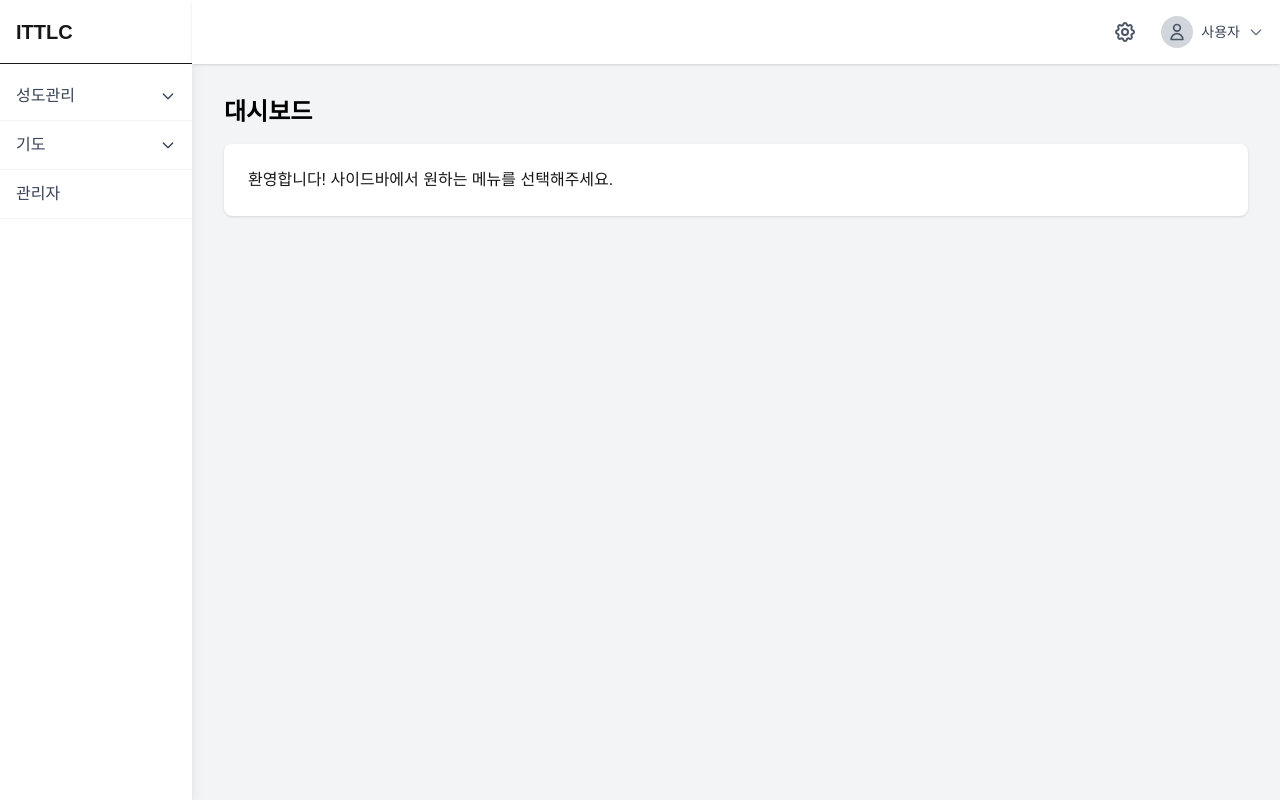
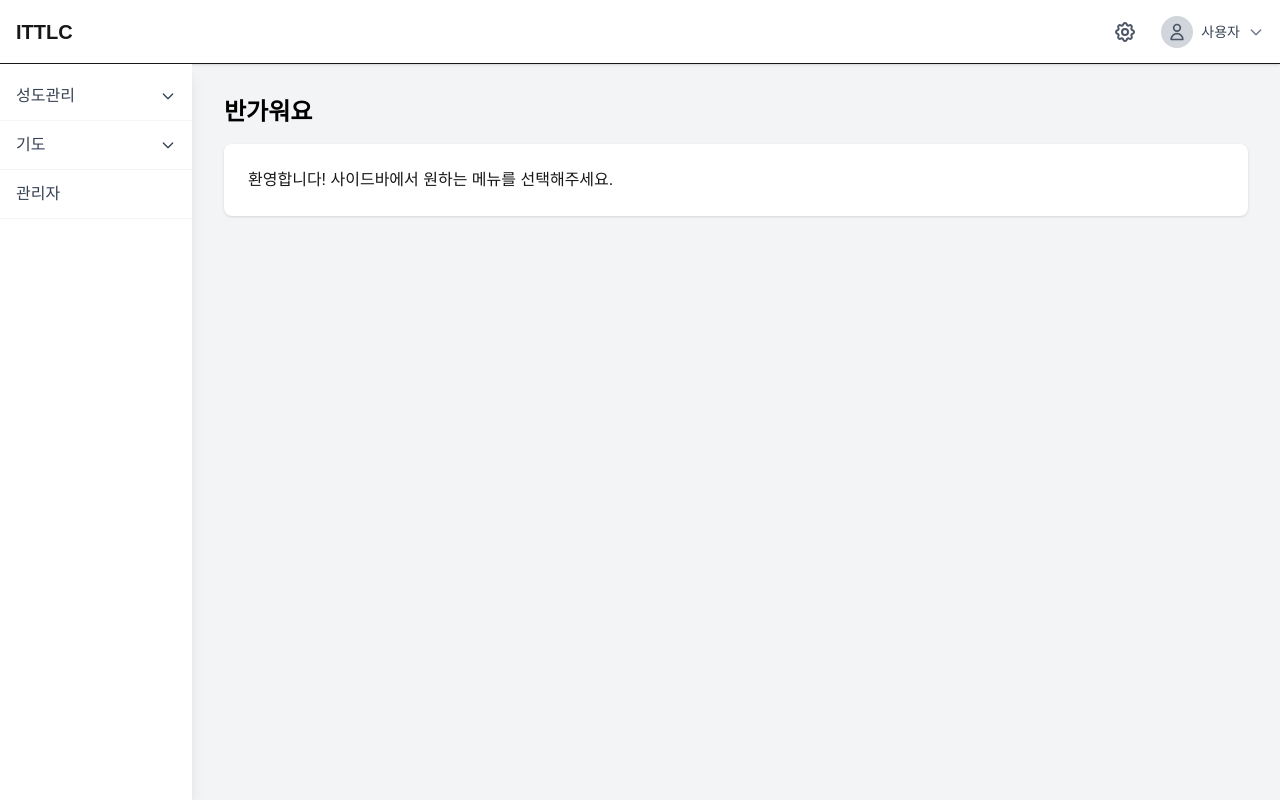
Before and after one commit to hozza94/ittlc_fe, a Next.js app: page /main in a window 1280 px wide. Built offline with nearby package versions, Linux system fonts and the light colour scheme.

Commit message:
💄 UI/UX Modify
상단 바와 사이드 바를 명확히 분리하고, 다크모드 라이트 모드에서 아이콘 구분을 더 확실히 함

```diff
--- a/src/app/globals.css
+++ b/src/app/globals.css
@@ -13,8 +13,17 @@
 }
 
 /* 아코디언 메뉴 애니메이션 */
+/* 아코디언 메뉴의 애니메이션 속도를 다음과 같이 조정했습니다:
+
+메뉴가 닫힐 때 (기본 상태):
+max-height: 0.15초 (기존 0.3초에서 단축)
+opacity: 0.1초 (기존 0.2초에서 단축)
+메뉴가 열릴 때 (.open 클래스):
+max-height: 0.25초 (살짝 더 부드러운 느낌을 위해 약간 더 길게)
+opacity: 0.15초 (기본보다 약간 더 길게)
+이제 메뉴가 더 빠르게 반응할 것이며, 특히 닫힐 때의 지연이 줄어들어 더 반응성이 좋아졌습니다. 필요에 따라 이 값을 더 조정하고 싶으시면 말씀해 주세요! */
 .accordion-content {
-  transition: max-height 0.3s ease-out, opacity 0.2s ease-out;
+  transition: max-height 0.15s ease-out, opacity 0.1s ease-out;
   opacity: 0;
   max-height: 0;
   overflow: hidden;
@@ -23,6 +32,7 @@
 .accordion-content.open {
   opacity: 1;
   max-height: 500px; /* 적당히 큰 값으로 설정 */
+  transition: max-height 0.25s ease-in, opacity 0.15s ease-in;
 }
 
 /* 스크롤바 스타일링 */
--- a/src/app/main/ClientLayout.tsx
+++ b/src/app/main/ClientLayout.tsx
@@ -50,12 +50,41 @@ export default function ClientLayout({
   ];
 
   return (
-    <div className="flex h-screen bg-gray-100">
-      {/* 사이드바 */}
-      <div className="w-48 bg-white shadow-lg flex flex-col">
-        <div className="h-16 flex items-center px-4 border-b">
-          <h1 className="text-xl font-bold">ITTLC</h1>
+    <div className="flex flex-col h-screen max-h-screen bg-gray-100 overflow-hidden">
+      {/* 상단 바 */}
+      <header className="bg-white shadow-sm h-16 flex-shrink-0 flex items-center border-b">
+        <div className="flex items-center w-full px-4">
+          <h1 className="text-xl font-bold mr-8">ITTLC</h1>
+          {/* 기존 상단 바 컨텐츠 */}
+          <div className="flex-1"></div>
+          <div className="flex items-center space-x-4">
+            <button className="p-2 text-gray-600 hover:text-gray-900 hover:bg-gray-100 rounded-full transition-colors">
+              <svg xmlns="http://www.w3.org/2000/svg" className="h-6 w-6" fill="none" viewBox="0 0 24 24" stroke="currentColor">
+                <path strokeLinecap="round" strokeLinejoin="round" strokeWidth={2} d="M10.325 4.317c.426-1.756 2.924-1.756 3.35 0a1.724 1.724 0 002.573 1.066c1.543-.94 3.31.826 2.37 2.37a1.724 1.724 0 001.065 2.572c1.756.426 1.756 2.924 0 3.35a1.724 1.724 0 00-1.066 2.573c.94 1.543-.826 3.31-2.37 2.37a1.724 1.724 0 00-2.572 1.065c-.426 1.756-2.924 1.756-3.35 0a1.724 1.724 0 00-2.573-1.066c-1.543.94-3.31-.826-2.37-2.37a1.724 1.724 0 00-1.065-2.572c-1.756-.426-1.756-2.924 0-3.35a1.724 1.724 0 001.066-2.573c-.94-1.543.826-3.31 2.37-2.37.996.608 2.296.07 2.572-1.065z" />
+                <path strokeLinecap="round" strokeLinejoin="round" strokeWidth={2} d="M15 12a3 3 0 11-6 0 3 3 0 016 0z" />
+              </svg>
+            </button>
+            <div className="relative">
+              <button className="flex items-center space-x-2 focus:outline-none">
+                <div className="h-8 w-8 rounded-full bg-gray-300 flex items-center justify-center text-gray-600">
+                  <svg xmlns="http://www.w3.org/2000/svg" className="h-5 w-5" fill="none" viewBox="0 0 24 24" stroke="currentColor">
+                    <path strokeLinecap="round" strokeLinejoin="round" strokeWidth={2} d="M16 7a4 4 0 11-8 0 4 4 0 018 0zM12 14a7 7 0 00-7 7h14a7 7 0 00-7-7z" />
+                  </svg>
+                </div>
+                <span className="text-sm font-medium text-gray-700">사용자</span>
+                <svg xmlns="http://www.w3.org/2000/svg" className="h-4 w-4 text-gray-500" fill="none" viewBox="0 0 24 24" stroke="currentColor">
+                  <path strokeLinecap="round" strokeLinejoin="round" strokeWidth={2} d="M19 9l-7 7-7-7" />
+                </svg>
+              </button>
+            </div>
+          </div>
         </div>
+      </header>
+
+      {/* 메인 컨텐츠 영역 */}
+      <div className="flex flex-1 overflow-hidden">
+        {/* 사이드바 */}
+        <div className="w-48 bg-white shadow-lg flex flex-col">
         <nav className="flex-1 overflow-y-auto">
           <ul className="py-2">
             {menuItems.map((item) => (
@@ -99,36 +128,6 @@ export default function ClientLayout({
         </nav>
       </div>
 
-      {/* 메인 콘텐츠 */}
-      <div className="flex-1 flex flex-col">
-        {/* 헤더 */}
-        <header className="bg-white shadow-sm h-16 flex items-center">
-          <div className="flex justify-between items-center w-full px-4">
-            <div className="flex-1"></div> {/* 왼쪽 여백을 위한 빈 div */}
-            <div className="flex items-center space-x-4">
-              <button className="p-2 text-gray-600 hover:text-gray-900 hover:bg-gray-100 rounded-full transition-colors">
-                <svg xmlns="http://www.w3.org/2000/svg" className="h-6 w-6" fill="none" viewBox="0 0 24 24" stroke="currentColor">
-                  <path strokeLinecap="round" strokeLinejoin="round" strokeWidth={2} d="M10.325 4.317c.426-1.756 2.924-1.756 3.35 0a1.724 1.724 0 002.573 1.066c1.543-.94 3.31.826 2.37 2.37a1.724 1.724 0 001.065 2.572c1.756.426 1.756 2.924 0 3.35a1.724 1.724 0 00-1.066 2.573c.94 1.543-.826 3.31-2.37 2.37a1.724 1.724 0 00-2.572 1.065c-.426 1.756-2.924 1.756-3.35 0a1.724 1.724 0 00-2.573-1.066c-1.543.94-3.31-.826-2.37-2.37a1.724 1.724 0 00-1.065-2.572c-1.756-.426-1.756-2.924 0-3.35a1.724 1.724 0 001.066-2.573c-.94-1.543.826-3.31 2.37-2.37.996.608 2.296.07 2.572-1.065z" />
-                  <path strokeLinecap="round" strokeLinejoin="round" strokeWidth={2} d="M15 12a3 3 0 11-6 0 3 3 0 016 0z" />
-                </svg>
-              </button>
-              <div className="relative">
-                <button className="flex items-center space-x-2 focus:outline-none">
-                  <div className="h-8 w-8 rounded-full bg-gray-300 flex items-center justify-center text-gray-600">
-                    <svg xmlns="http://www.w3.org/2000/svg" className="h-5 w-5" fill="none" viewBox="0 0 24 24" stroke="currentColor">
-                      <path strokeLinecap="round" strokeLinejoin="round" strokeWidth={2} d="M16 7a4 4 0 11-8 0 4 4 0 018 0zM12 14a7 7 0 00-7 7h14a7 7 0 00-7-7z" />
-                    </svg>
-                  </div>
-                  <span className="text-sm font-medium text-gray-700">사용자</span>
-                  <svg xmlns="http://www.w3.org/2000/svg" className="h-4 w-4 text-gray-500" fill="none" viewBox="0 0 24 24" stroke="currentColor">
-                    <path strokeLinecap="round" strokeLinejoin="round" strokeWidth={2} d="M19 9l-7 7-7-7" />
-                  </svg>
-                </button>
-              </div>
-            </div>
-          </div>
-        </header>
-
         {/* 페이지 컨텐츠 */}
         <div className="flex-1 overflow-auto p-8">
           {children}
--- a/src/app/main/page.tsx
+++ b/src/app/main/page.tsx
@@ -3,7 +3,7 @@
 export default function HomePage() {
   return (
     <div>
-      <h1 className="text-2xl font-bold mb-4 text-black">대시보드</h1>
+      <h1 className="text-2xl font-bold mb-4 text-black">반가워요</h1>
       <div className="bg-white p-6 rounded-lg shadow">
         <p>환영합니다! 사이드바에서 원하는 메뉴를 선택해주세요.</p>
       </div>
--- a/src/app/page.tsx
+++ b/src/app/page.tsx
@@ -38,7 +38,7 @@ export default function Home() {
             rel="noopener noreferrer"
           >
             <Image
-              // className="dark:invert"
+              className="invert dark:invert-0"
               src="/PhHandsPrayingFill.svg"
               alt="pray logo"
               width={20}
```
